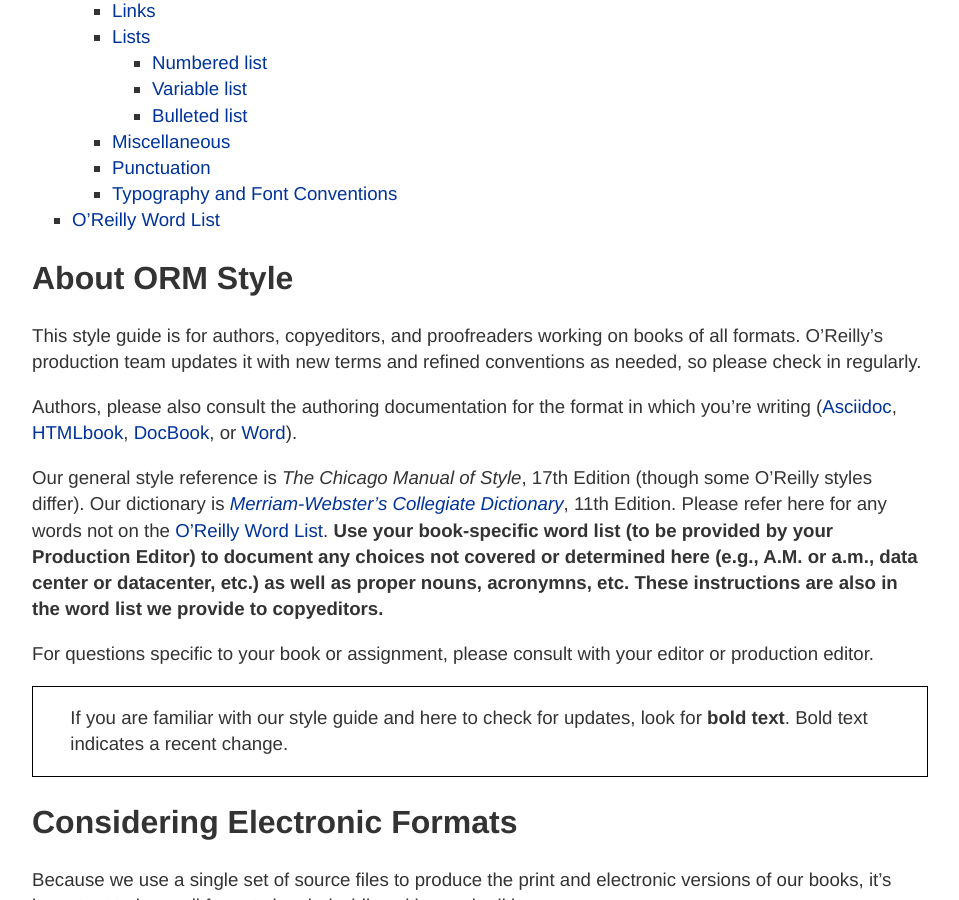
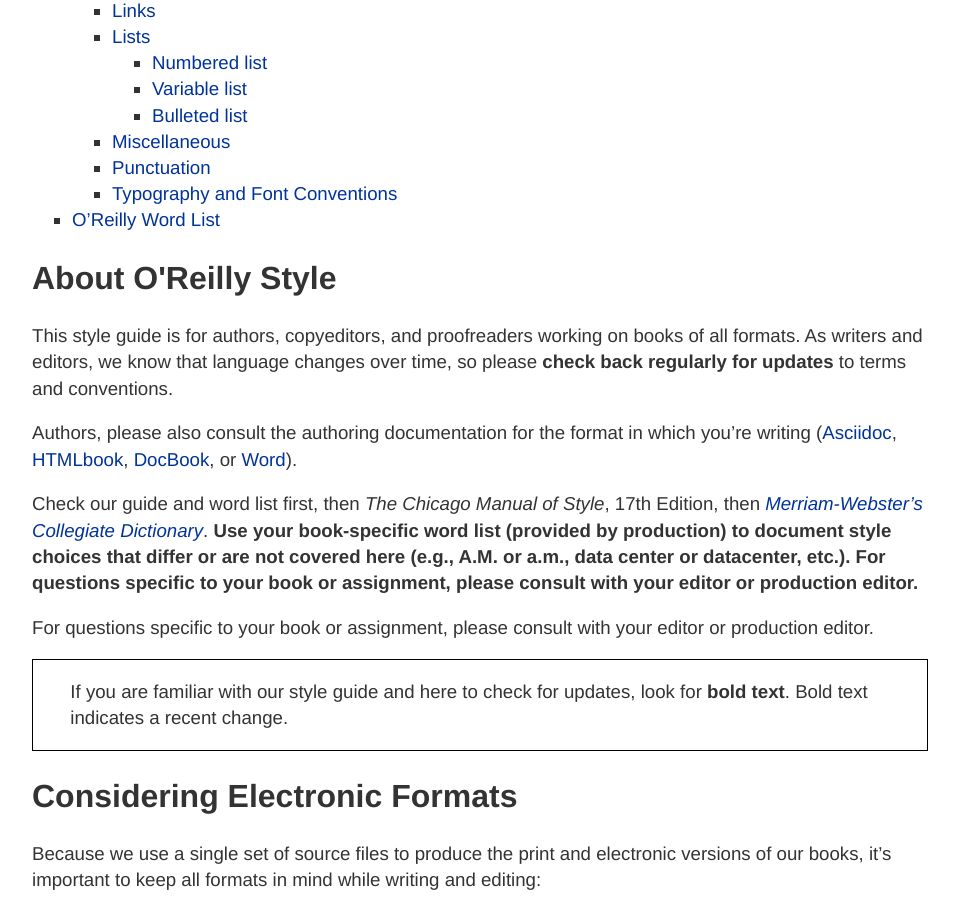
Before and after one commit to oreillymedia/production-resources, a Jekyll site: the page built from styleguide/index.md, in a window 1280 px wide and 900 px high, scrolled down 534 px. Shown: the whole window, without its empty margins (160-1119 px from the left). Built offline with Jekyll 4.4.1, drawn with Linux system fonts in a browser that asks for light colours; some of the changed text lies outside the part shown.

Commit message:
June updates

```diff
--- a/styleguide/index.md
+++ b/styleguide/index.md
@@ -31,13 +31,14 @@
 
 
 <section data-type="sect1" id="getting_started">
-<h1>About ORM Style</h1>
-
-<p>This style guide is for authors, copyeditors, and proofreaders working on books of all formats. O’Reilly’s production team updates it with new terms and refined conventions as needed, so please check in regularly.</p>
+<h1>About O'Reilly Style</h1>
+
+<p>This style guide is for authors, copyeditors, and proofreaders working on books of all formats. As writers and editors, we know that language changes over time, so please <strong>check back regularly for updates</strong> to terms and conventions.</p>
 
 <p>Authors, please also consult the authoring documentation for the format in which you’re writing (<a href="http://docs.atlas.oreilly.com/writing_in_asciidoc.html">Asciidoc</a>, <a href="http://oreillymedia.github.io/HTMLBook/">HTMLbook</a>, <a href="https://docbook.org">DocBook</a>, or <a href="http://oreillymedia.github.io/production-resources/word/">Word</a>).</p>
 
-<p>Our general style reference is <em>The Chicago Manual of Style</em>, 17th Edition (though some O’Reilly styles differ). Our dictionary is <em><a href="https://www.merriam-webster.com/">Merriam-Webster’s Collegiate Dictionary</a></em>, 11th Edition. Please refer here for any words not on the <a href="#word-list">O’Reilly Word List</a>. <strong>Use your book-specific word list (to be provided by your Production Editor) to document any choices not covered or determined here (e.g., A.M. or a.m., data center or datacenter, etc.) as well as proper nouns, acronymns, etc. These instructions are also in the word list we provide to copyeditors.</strong></p>
+<p>Check our guide and word list first, then <em>The Chicago Manual of Style</em>, 17th Edition, then <em><a href="https://www.merriam-webster.com">Merriam-Webster’s Collegiate Dictionary</a></em>. <strong>Use your book-specific word list (provided by production) to document style choices that differ or are not covered here (e.g., A.M. or a.m., data center or datacenter, etc.). For questions specific to your book or assignment, please consult with your editor or production editor.
+</strong></p>
 
 <p>For questions specific to your book or assignment, please consult with your editor or production editor.</p>
 
@@ -237,7 +238,7 @@
  <p>Capitalization in headings:</p>
 
  <ul>
-  <li><p>In most of our design templates, A- and B-level headings are initial-capped (or title case): cap the first letter of each word, with the exception of articles, conjunctions, and program names or technical words that are always lowercase and coordinating conjunctions (e.g., and, but, for, etc.).</p></li>
+  <li><p>In most of our design templates, A- and B-level headings are initial-capped (or title case): cap the first letter of each word, with the exception of articles, conjunctions, and program names or technical words that are always lowercase.</p></li>
   <li><p>Prepositions of four letters or fewer are not initial-capped, unless they function as part of a verb (e.g., “Set Up Your Operating System”).</p></li>
   <li><p>Hyphenated words in subordinating conjunctions (e.g., as, if, that, because, etc.) are always initial-capped (even if they are four letters or less). Hyphenated words in titles or captions should both be capped if the second word is a main word, but only the first should be capped if the second word isn’t too important (it’s a bit of a judgment call). For example: Big-Endian, Built-in. See <em>The Chicago Manual of Style</em>.</p>
 </li>
@@ -784,7 +785,7 @@
 </thead>
 <tbody>
 <tr>
-<td><p>Filenames, file extensions (such as .<em>jpeg</em>), directory paths, commands in Unix, Oracle, SQL, and Linux books</p></td>
+<td><p>Filenames, file extensions (such as .jpeg), directory paths, and commands in Unix, Oracle, SQL, and Linux books</p></td>
 <td><p><em>Body font italic</em></p></td>
 </tr>
 <tr>
@@ -1334,8 +1342,8 @@
  <li>plug-in (a, n)</li>
  <li>p.m. or P.M.</li>
  <li>Point-to-Point Protocol (PPP)</li>
- <li>pop up (v, n)</li>
- <li>pop-up (a)</li>
+ <li>pop up (v)</li>
+ <li>pop-up (<strong>n</strong>, a)</li>
  <li>POP-3</li>
  <li>Portable Document Format (PDF)</li>
  <li>Portable Network Graphics (PNG)</li>
```
Also changed, not shown: other parts of styleguide/index.md (+11 -1 lines).
